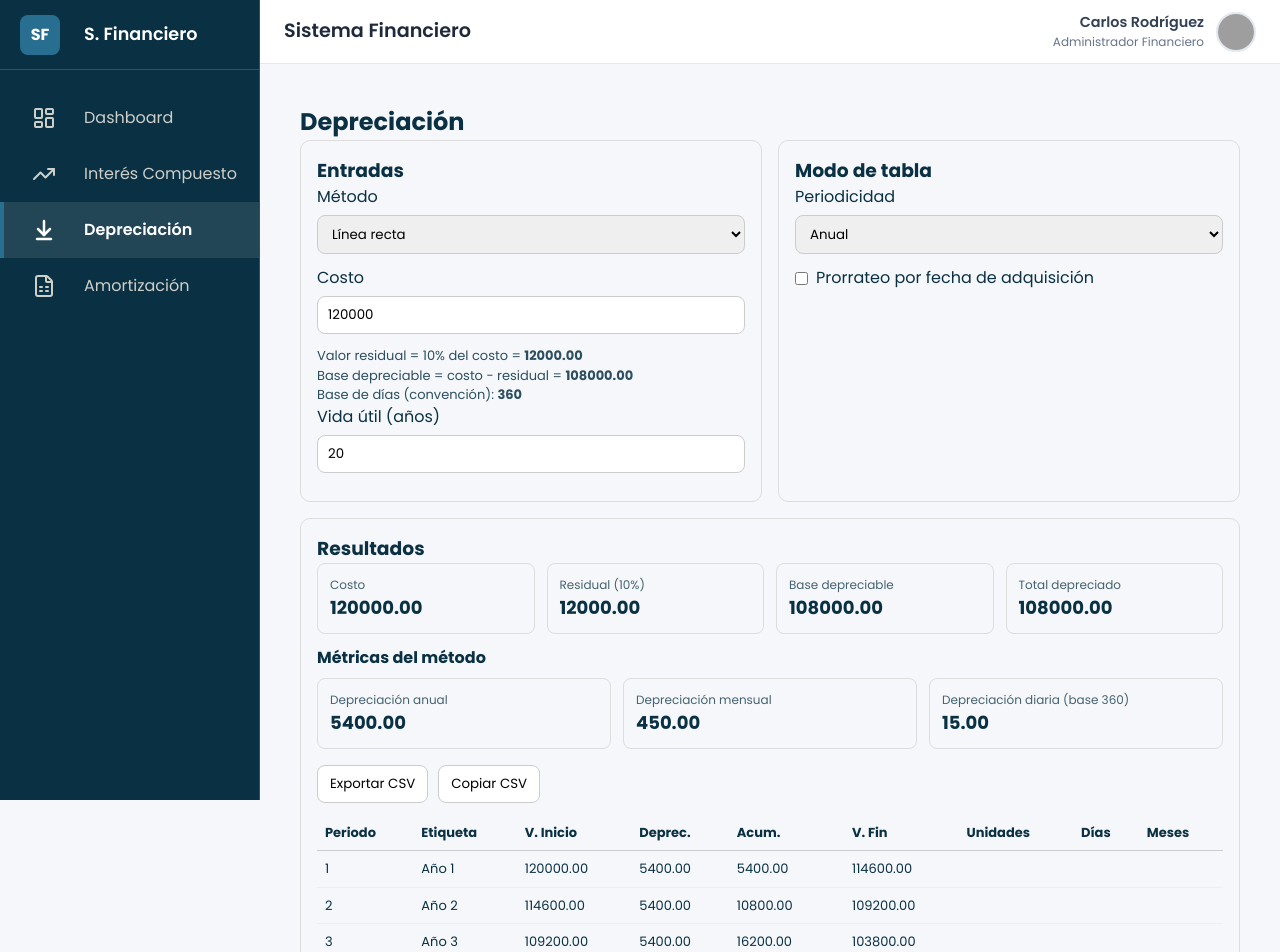
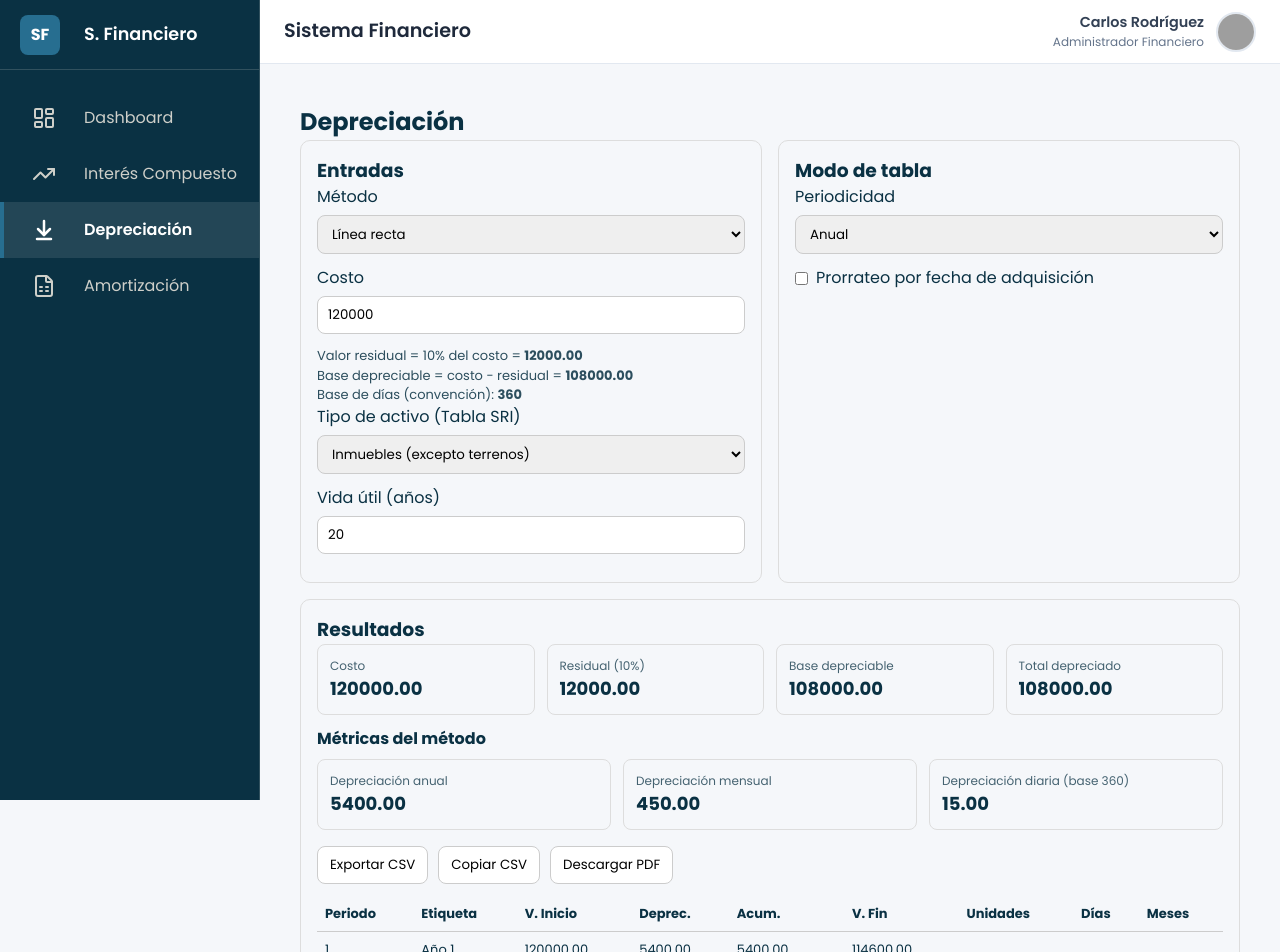
Before and after one commit to PaulaMarquezM/SistemaFinanciero, a React (Vite) app: page /depreciacion in a window 1280 px wide. Shown: the top 952 px of the page. Built offline with nearby package versions, Linux system fonts and the light colour scheme; grey boxes are pictures that could not be loaded.

Commit message:
Actualiza resultados de depreciación

```diff
--- a/package.json
+++ b/package.json
@@ -14,6 +14,8 @@
     "@dnd-kit/sortable": "^10.0.0",
     "@dnd-kit/utilities": "^3.2.2",
     "axios": "^1.13.2",
+    "jspdf": "^4.0.0",
+    "jspdf-autotable": "^5.0.7",
     "lucide-react": "^0.562.0",
     "react": "^19.2.0",
     "react-dom": "^19.2.0",
--- a/src/components/depreciacion/DepreciacionForm.tsx
+++ b/src/components/depreciacion/DepreciacionForm.tsx
@@ -3,6 +3,15 @@
 import type { DepreciationScheduleConfig } from "../../lib/depreciacion/types";
 
 type MetodoUI = "LINEA_RECTA" | "UNIDADES_PRODUCIDAS";
+
+export type TipoActivoSRI = "EDIFICIO" | "MAQUINARIA" | "VEHICULO" | "COMPUTO";
+
+export const TABLA_SRI: Record<TipoActivoSRI, { label: string }> = {
+  EDIFICIO:   { label: "Inmuebles (excepto terrenos)" },
+  MAQUINARIA: { label: "Maquinarias, equipos y muebles" },
+  VEHICULO:   { label: "Vehículos" },
+  COMPUTO:    { label: "Equipos de cómputo y software" },
+};
 
 export default function DepreciacionForm(props: {
   metodo: MetodoUI;
@@ -10,6 +19,9 @@ export default function DepreciacionForm(props: {
 
   costo: number;
   setCosto: (v: number) => void;
+
+  tipoActivo: TipoActivoSRI;
+  setTipoActivo: (v: TipoActivoSRI) => void;
 
   vidaUtilAnios: number;
   setVidaUtilAnios: (v: number) => void;
@@ -71,6 +83,23 @@ export default function DepreciacionForm(props: {
         </div>
 
         {isLineaRecta && (
+          <>
+            <label style={labelStyle}>
+              Tipo de activo (Tabla SRI)
+              <select
+                value={props.tipoActivo}
+                onChange={(e) => {
+                  props.setTipoActivo(e.target.value as TipoActivoSRI);
+                }}
+                style={inputStyle}
+              >
+                <option value="EDIFICIO">Inmuebles (excepto terrenos)</option>
+                <option value="MAQUINARIA">Maquinarias, equipos y muebles</option>
+                <option value="VEHICULO">Vehículos</option>
+                <option value="COMPUTO">Equipos de cómputo y software</option>
+              </select>
+            </label>
+
             <label style={labelStyle}>
               Vida útil (años)
               <input
@@ -81,6 +110,7 @@ export default function DepreciacionForm(props: {
                 min={0}
               />
             </label>
+          </>
         )}
 
         {isUnidades && (
--- a/src/components/depreciacion/DepreciacionResults.tsx
+++ b/src/components/depreciacion/DepreciacionResults.tsx
@@ -2,6 +2,8 @@
 
 import { useMemo, useState } from "react";
 import type { DepreciationInput, DepreciationResult, DepreciationRow } from "../../lib/depreciacion/types";
+import type { TipoActivoSRI } from "./DepreciacionForm";
+import { TABLA_SRI } from "./DepreciacionForm";
 
 type MetodoUI = "LINEA_RECTA" | "UNIDADES_PRODUCIDAS";
 
@@ -10,15 +12,15 @@ export default function DepreciacionResults(props: {
   input: DepreciationInput;
   metodoUI: MetodoUI;
   vidaTotalUnidades: number;
+  tipoActivo: TipoActivoSRI;
 }) {
-  const { result, input, metodoUI, vidaTotalUnidades } = props;
+  const { result, input, metodoUI, vidaTotalUnidades, tipoActivo } = props;
 
   const isLineaRecta = metodoUI === "LINEA_RECTA";
   const isUnidades = metodoUI === "UNIDADES_PRODUCIDAS";
 
   const [copyStatus, setCopyStatus] = useState<string>("");
 
-  // CSV generado una sola vez por render (si cambia rows, cambia el csv)
   const csv = useMemo(() => buildCSV(result.rows), [result.rows]);
 
   function handleDownloadCSV() {
@@ -34,6 +36,205 @@ export default function DepreciacionResults(props: {
     } catch {
       setCopyStatus("No se pudo copiar. (Revise permisos del navegador)");
       window.setTimeout(() => setCopyStatus(""), 2500);
+    }
+  }
+
+  async function handleDownloadPDF() {
+    if (result.rows.length === 0) return;
+
+    try {
+      const jsPDF = (await import("jspdf")).default;
+      const autoTable = (await import("jspdf-autotable")).default;
+
+      const pdf = new jsPDF("p", "mm", "a4");
+      const pageWidth = pdf.internal.pageSize.getWidth();
+      const margin = 14;
+
+      // --- Colores del tema ---
+      const primaryColor: [number, number, number] = [39, 110, 144];   // #276E90
+      const darkColor: [number, number, number] = [10, 49, 67];        // #0A3143
+      const lightGray: [number, number, number] = [245, 245, 245];
+
+      // --- Encabezado ---
+      pdf.setFillColor(...darkColor);
+      pdf.rect(0, 0, pageWidth, 32, "F");
+
+      pdf.setTextColor(255, 255, 255);
+      pdf.setFontSize(18);
+      pdf.setFont("helvetica", "bold");
+      pdf.text("Reporte de Depreciación", margin, 14);
+
+      pdf.setFontSize(10);
+      pdf.setFont("helvetica", "normal");
+      const metodoLabel = isLineaRecta ? "Método: Línea Recta" : "Método: Unidades de Producción";
+      pdf.text(metodoLabel, margin, 22);
+
+      const fecha = new Date().toLocaleDateString("es-EC", { year: "numeric", month: "long", day: "numeric" });
+      pdf.text(`Fecha: ${fecha}`, margin, 28);
+
+      // Tipo de activo (derecha del header)
+      if (isLineaRecta) {
+        const sri = TABLA_SRI[tipoActivo];
+        pdf.text(`Tipo de activo (SRI): ${sri.label}`, pageWidth - margin, 22, { align: "right" });
+      }
+
+      let y = 40;
+
+      // --- Resumen ---
+      pdf.setTextColor(...darkColor);
+      pdf.setFontSize(12);
+      pdf.setFont("helvetica", "bold");
+      pdf.text("Resumen del Activo", margin, y);
+      y += 2;
+
+      const summaryData = [
+        ["Costo del activo", `$ ${result.summary.costo.toFixed(2)}`],
+        ["Valor residual (10%)", `$ ${result.summary.valorResidual.toFixed(2)}`],
+        ["Base depreciable", `$ ${result.summary.baseDepreciable.toFixed(2)}`],
+        ["Total depreciado", `$ ${result.summary.totalDepreciado.toFixed(2)}`],
+      ];
+
+      if (isLineaRecta && input.metodo === "LINEA_RECTA") {
+        summaryData.push(["Vida útil", `${input.vidaUtilAnios} años`]);
+      }
+
+      autoTable(pdf, {
+        startY: y,
+        head: [],
+        body: summaryData,
+        theme: "plain",
+        margin: { left: margin, right: margin },
+        styles: { fontSize: 9, cellPadding: 2.5 },
+        columnStyles: {
+          0: { fontStyle: "bold", cellWidth: 55, textColor: darkColor },
+          1: { halign: "left", textColor: [60, 60, 60] },
+        },
+        didParseCell(data) {
+          if (data.row.index % 2 === 0) {
+            data.cell.styles.fillColor = lightGray;
+          }
+        },
+      });
+
+      y = (pdf as any).lastAutoTable.finalY + 6;
+
+      // --- Métricas del método ---
+      pdf.setTextColor(...darkColor);
+      pdf.setFontSize(12);
+      pdf.setFont("helvetica", "bold");
+      pdf.text("Métricas del Método", margin, y);
+      y += 2;
+
+      const metricsData: string[][] = [];
+      if (isLineaRecta) {
+        metricsData.push(["Depreciación anual", `$ ${(result.summary.depreciacionAnual ?? 0).toFixed(2)}`]);
+        metricsData.push(["Depreciación mensual", `$ ${(result.summary.depreciacionMensual ?? 0).toFixed(2)}`]);
+        metricsData.push([`Depreciación diaria (base ${input.baseDias})`, `$ ${(result.summary.depreciacionDiaria ?? 0).toFixed(2)}`]);
+      } else {
+        metricsData.push(["Tasa por unidad", `$ ${(result.summary.tasaPorUnidad ?? 0).toFixed(4)}`]);
+        metricsData.push(["Vida total (unidades)", vidaTotalUnidades.toFixed(0)]);
+        metricsData.push(["Unidades ingresadas", sumUnits(result.rows).toFixed(0)]);
+      }
+
+      autoTable(pdf, {
+        startY: y,
+        head: [],
+        body: metricsData,
+        theme: "plain",
+        margin: { left: margin, right: margin },
+        styles: { fontSize: 9, cellPadding: 2.5 },
+        columnStyles: {
+          0: { fontStyle: "bold", cellWidth: 55, textColor: darkColor },
+          1: { halign: "left", textColor: [60, 60, 60] },
+        },
+        didParseCell(data) {
+          if (data.row.index % 2 === 0) {
+            data.cell.styles.fillColor = lightGray;
+          }
+        },
+      });
+
+      y = (pdf as any).lastAutoTable.finalY + 8;
+
+      // --- Tabla de depreciación ---
+      pdf.setTextColor(...darkColor);
+      pdf.setFontSize(12);
+      pdf.setFont("helvetica", "bold");
+      pdf.text("Tabla de Depreciación", margin, y);
+      y += 2;
+
+      const headers = ["Periodo", "Etiqueta", "V. Inicio", "Deprec.", "Acum.", "V. Fin"];
+      if (isUnidades) headers.push("Unidades");
+      if (result.rows.some((r) => r.diasAplicados != null)) headers.push("Días");
+      if (result.rows.some((r) => r.mesesAplicados != null)) headers.push("Meses");
+
+      const tableBody = result.rows.map((r) => {
+        const row: string[] = [
+          String(r.periodo),
+          r.etiquetaPeriodo ?? "",
+          r.valorEnLibrosInicio.toFixed(2),
+          r.depreciacionPeriodo.toFixed(2),
+          r.depreciacionAcumulada.toFixed(2),
+          r.valorEnLibrosFin.toFixed(2),
+        ];
+        if (isUnidades) row.push(r.unidades != null ? String(r.unidades) : "");
+        if (result.rows.some((r) => r.diasAplicados != null)) row.push(r.diasAplicados != null ? String(r.diasAplicados) : "");
+        if (result.rows.some((r) => r.mesesAplicados != null)) row.push(r.mesesAplicados != null ? String(r.mesesAplicados) : "");
+        return row;
+      });
+
+      autoTable(pdf, {
+        startY: y,
+        head: [headers],
+        body: tableBody,
+        theme: "grid",
+        margin: { left: margin, right: margin },
+        styles: {
+          fontSize: 8,
+          cellPadding: 2,
+          lineColor: [200, 200, 200],
+          lineWidth: 0.2,
+        },
+        headStyles: {
+          fillColor: primaryColor,
+          textColor: [255, 255, 255],
+          fontStyle: "bold",
+          fontSize: 8,
+          halign: "center",
+        },
+        bodyStyles: {
+          halign: "right",
+        },
+        columnStyles: {
+          0: { halign: "center", cellWidth: 14 },
+          1: { halign: "left" },
+        },
+        alternateRowStyles: {
+          fillColor: [240, 248, 252],
+        },
+        didDrawPage(data) {
+          // Pie de página en cada página
+          const pageCount = (pdf as any).internal.getNumberOfPages();
+          pdf.setFontSize(8);
+          pdf.setTextColor(150, 150, 150);
+          pdf.text(
+            `Sistema Financiero — Reporte de Depreciación`,
+            margin,
+            pdf.internal.pageSize.getHeight() - 8
+          );
+          pdf.text(
+            `Página ${data.pageNumber} de ${pageCount}`,
+            pageWidth - margin,
+            pdf.internal.pageSize.getHeight() - 8,
+            { align: "right" }
+          );
+        },
+      });
+
+      pdf.save(`depreciacion_${metodoUI.toLowerCase()}_${new Date().toISOString().slice(0, 10)}.pdf`);
+    } catch (error) {
+      console.error("Error al generar PDF:", error);
+      alert("Error al generar el PDF. Por favor intente de nuevo.");
     }
   }
 
@@ -91,6 +292,10 @@ export default function DepreciacionResults(props: {
           Copiar CSV
         </button>
 
+        <button type="button" onClick={handleDownloadPDF} style={buttonStyle} disabled={result.rows.length === 0}>
+          Descargar PDF
+        </button>
+
         {copyStatus && <span style={{ fontSize: 13, opacity: 0.85 }}>{copyStatus}</span>}
       </div>
 
@@ -145,7 +350,6 @@ function DepreciacionTable({ rows }: { rows: DepreciationRow[] }) {
 /* -------------------- Export helpers -------------------- */
 
 function buildCSV(rows: DepreciationRow[]): string {
-  // Encabezados consistentes con la tabla
   const headers = [
     "Periodo",
     "Etiqueta",
@@ -182,7 +386,6 @@ function buildCSV(rows: DepreciationRow[]): string {
 
 function escapeCSV(value: string | number): string {
   const s = String(value);
-  // Si contiene coma, comillas o salto de línea, se envuelve en comillas y se escapan comillas dobles
   if (/[",\n]/.test(s)) {
     return `"${s.replace(/"/g, '""')}"`;
   }
--- a/src/pages/Depreciacion/DepreciacionPage.tsx
+++ b/src/pages/Depreciacion/DepreciacionPage.tsx
@@ -6,6 +6,7 @@ import { runDepreciation } from "../../lib/depreciacion/engine";
 import { DEFAULT_CONFIG, DEFAULT_RESIDUAL_POLICY } from "../../lib/depreciacion/defaults";
 
 import DepreciacionForm from "../../components/depreciacion/DepreciacionForm";
+import type { TipoActivoSRI } from "../../components/depreciacion/DepreciacionForm";
 import DepreciacionResults from "../../components/depreciacion/DepreciacionResults";
 import DepreciacionExplanation from "../../components/depreciacion/DepreciacionExplanation";
 
@@ -16,6 +17,7 @@ export default function DepreciacionPage() {
   const [metodo, setMetodo] = useState<MetodoUI>("LINEA_RECTA");
 
   const [costo, setCosto] = useState<number>(120000);
+  const [tipoActivo, setTipoActivo] = useState<TipoActivoSRI>("EDIFICIO");
   const [vidaUtilAnios, setVidaUtilAnios] = useState<number>(20);
 
   // Unidades producidas
@@ -103,6 +105,8 @@ export default function DepreciacionPage() {
         setMetodo={setMetodo}
         costo={costo}
         setCosto={setCosto}
+        tipoActivo={tipoActivo}
+        setTipoActivo={setTipoActivo}
         vidaUtilAnios={vidaUtilAnios}
         setVidaUtilAnios={setVidaUtilAnios}
         vidaTotalUnidades={vidaTotalUnidades}
@@ -126,6 +130,7 @@ export default function DepreciacionPage() {
         input={input}
         metodoUI={metodo}
         vidaTotalUnidades={vidaTotalUnidades}
+        tipoActivo={tipoActivo}
       />
 
       <DepreciacionExplanation metodoUI={metodo} baseDias={input.baseDias} />
```
Also changed, not shown: 2 other files (tests, documents, lock files or other folders). Lines whose indentation alone changed are shown as unchanged.
